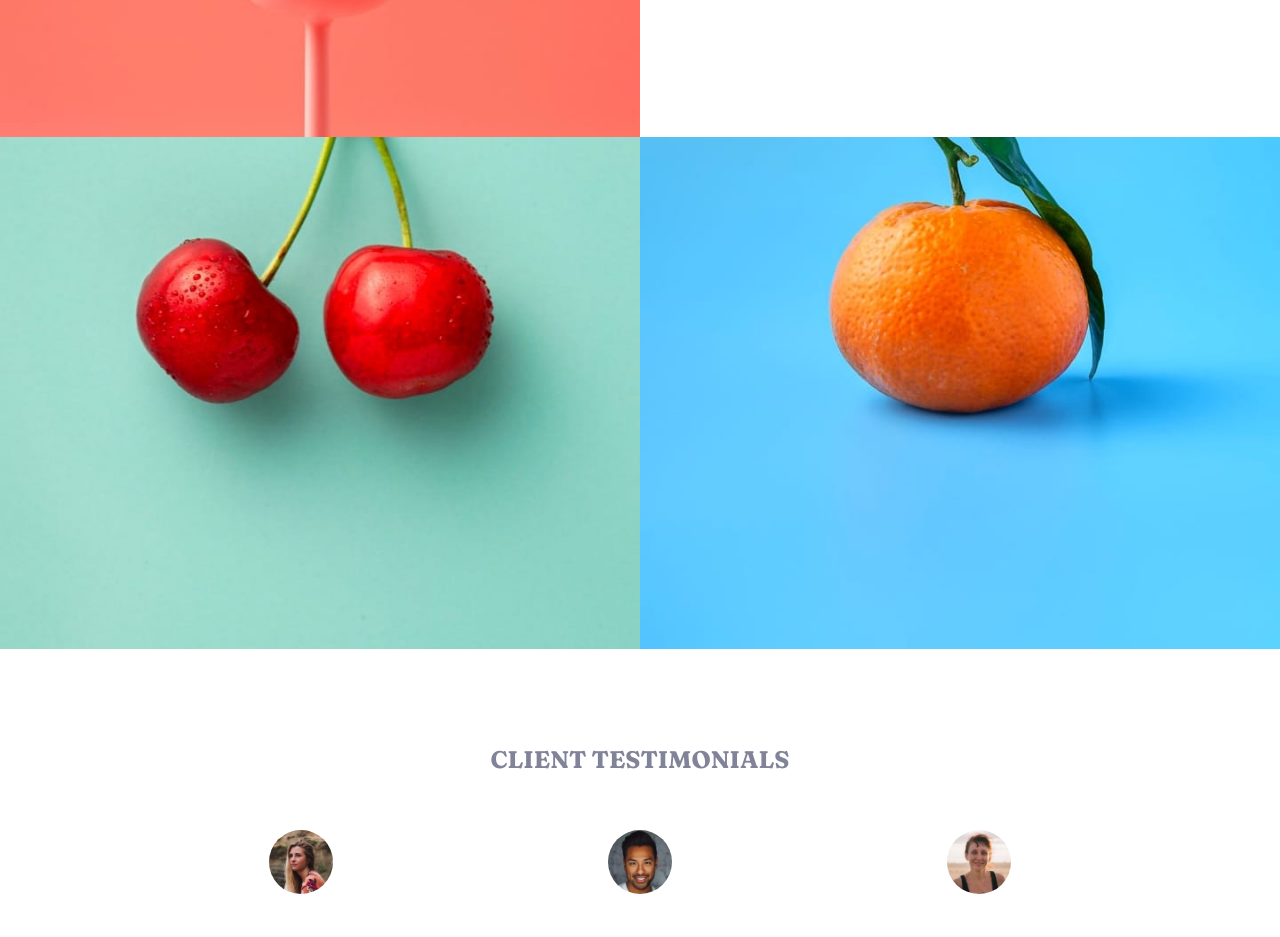
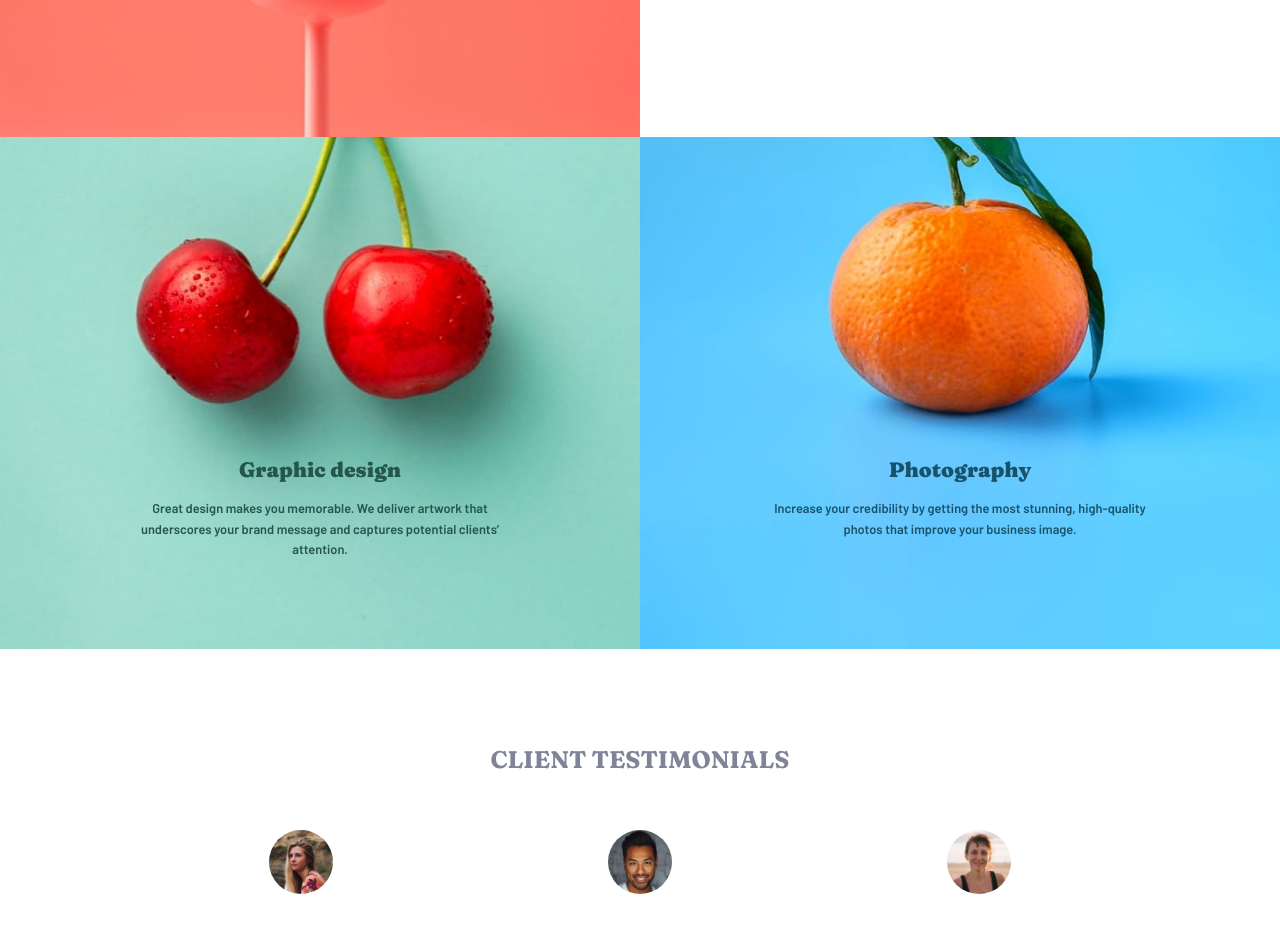
Before and after one commit to franklynxchill/sunnyside-agency-landing-page, a plain HTML site: page index.html in a window 1280 px wide. Shown: the part 1540-2477 px from the top of the page. Drawn offline with Linux system fonts and the light colour scheme; files whose address does not match are found by name.

Commit message:
updated commit

```diff
--- a/scss/style.scss
+++ b/scss/style.scss
@@ -267,8 +267,7 @@ header {
     h3 {
       padding-top: 31rem;
       font-weight: 900;
-      font-size: 1.5rem;
-      display: none;
+      font-size: 1.3rem;
       @media (width > 45em) {
         padding-top: 20rem;
       }
@@ -278,9 +277,8 @@ header {
       width: 25rem;
       margin: auto;
       padding: 1rem 0 5rem;
-      font-size: 1rem;
+      font-size: .8rem;
       line-height: 1.6;
-      display: none;
     }
   }
 
@@ -300,8 +298,7 @@ header {
     h3 {
       padding-top: 31rem;
       font-weight: 900;
-      font-size: 1.5rem;
-      display: none;
+      font-size: 1.3rem;
       @media (width > 45em) {
         padding-top: 20rem;
       }
@@ -311,9 +308,8 @@ header {
       width: 25rem;
       margin: 0 auto;
       padding: 1rem 0 5rem;
-      font-size: 1rem;
+      font-size: .8rem;
       line-height: 1.6;
-      display: none;
     }
   }
 }
```
Also changed, not shown: dist/css/style.css, 1 other file.
